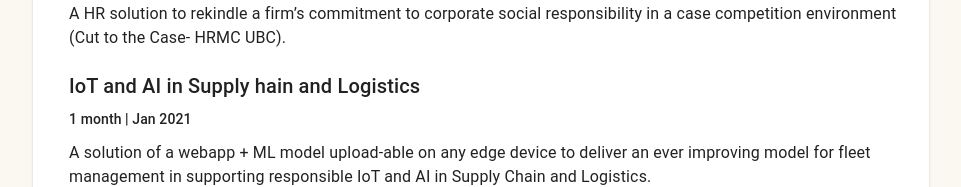
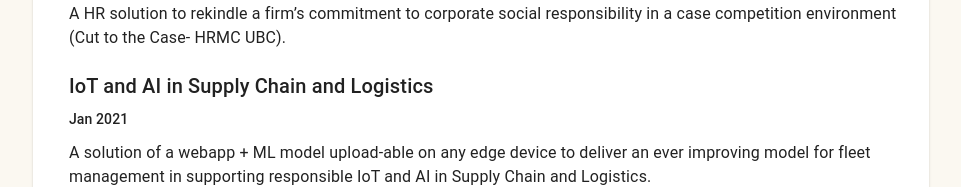
Before and after one commit to CWYRenee/CWYRenee.github.io, a React (Create React App) app: page / in a window 1280 px wide. Shown: the part 872-1059 px from the top of the page, without its empty margins (159-1120 px from the left). Built offline with nearby package versions, Linux system fonts and the light colour scheme.

Commit message:
finalized projects

```diff
--- a/src/components/Feed/Projects.js
+++ b/src/components/Feed/Projects.js
@@ -42,10 +42,10 @@ function Projects() {
 
       <CardActionArea className='ind_project' href='https://www.agorize.com/en/challenges/ai-for-future-business-challenge/teams/54916/participations/62467/previews#' target='_blank'>
       <Typography gutterBottom variant="h6" component="div" style={{marginTop: "20px"}}>
-      IoT and AI in Supply hain and Logistics
+      IoT and AI in Supply Chain and Logistics
       </Typography>
       <Typography variant="subtitle2" gutterBottom component="div" style={{marginBottom: "10px"}}>
-      1 month | Jan 2021
+      Jan 2021
       </Typography>
       <Typography variant="body1" gutterBottom style={{marginBottom: "20px"}}>
       A solution of a webapp + ML model upload-able on any edge device to deliver an ever improving model for fleet management in supporting responsible IoT and AI in Supply Chain and Logistics.
```
